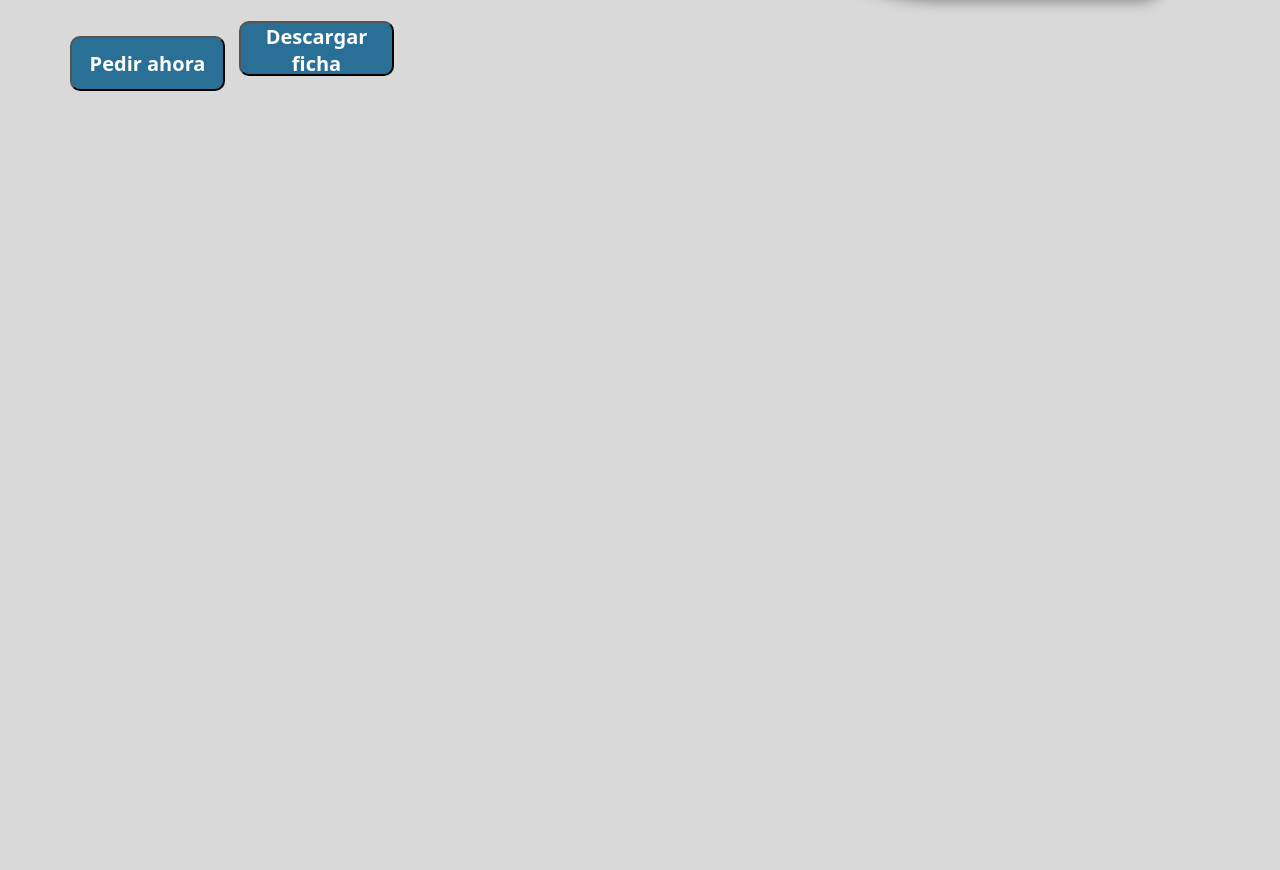
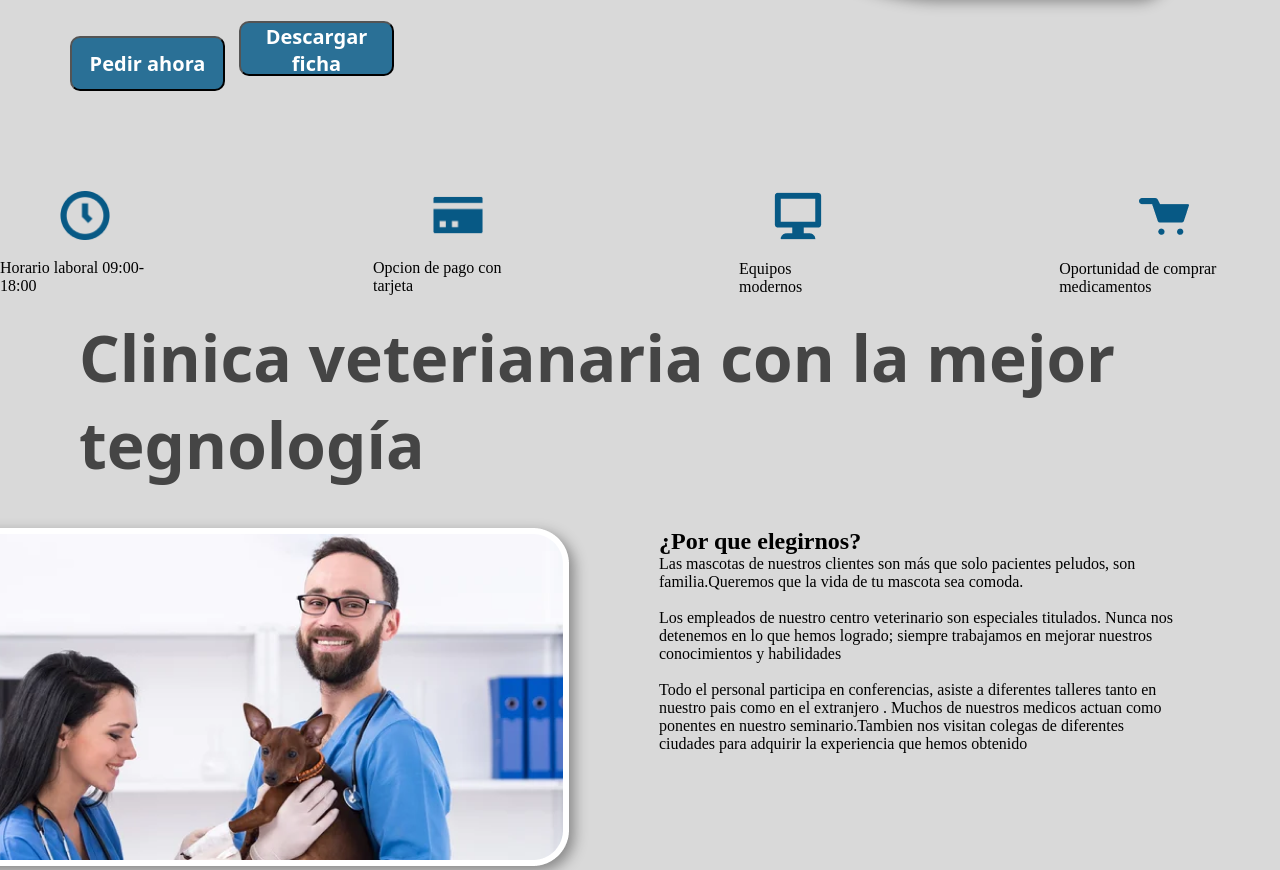
Before and after one commit to felixantonio24/PetsSico, a plain HTML site: page index.html in a window 1280 px wide. Shown: the part 571-1441 px from the top of the page. Before the commit the page ends 800 px from the top, so only its background shows below. Drawn offline with Linux system fonts and the light colour scheme.

Commit message:
proscs-section

```diff
--- a/assets/style/style.css
+++ b/assets/style/style.css
@@ -22,6 +22,7 @@ ul {
     gap: 80px; /* Espaciado entre los elementos */
     padding: 0; /* Eliminamos padding por defecto del ul */
     margin: 0; /* Eliminamos margen por defecto del ul */
+
 }
 
 ul > li {
@@ -101,3 +102,55 @@ gap: 22vh;
     filter: drop-shadow(5px 5px 7px rgba(0, 0, 0, 0.379));
 
 }
+
+.containerwhigetg{
+    display: flex;
+    justify-content: center;
+    gap: 27vh;
+    margin-top: 9vh;
+}
+
+.whidget_1 ,.whidget_2  {
+    width: 50px;
+    margin-left: 60px;
+}
+.whidget_3, .whidget_4{
+    width: 50px;
+}
+.whidget_3{
+    margin-left: 34px;
+}
+.whidget_4{
+    margin-left: 80px;
+
+}
+
+.parr-whidget{
+    margin-top: 15px;
+}
+
+.title-superio-section{
+
+    font-family: system-ui, -apple-system, BlinkMacSystemFont, 'Segoe UI', Roboto, Oxygen, Ubuntu, Cantarell, 'Open Sans', 'Helvetica Neue', sans-serif;
+
+    font-size: 8vh;
+    margin-bottom: 40px;
+    color: #454545;
+    margin-left: 79px;
+}
+
+.container-section{
+    display: flex;
+    justify-content: center;
+    gap: 90px;
+    margin-left: -20vh;
+}
+
+
+.grupo1_section{
+filter: drop-shadow(5px 5px 7px rgba(0, 0, 0, 0.379));
+}
+
+.grupo2_section{
+    max-width: 65vh;
+}
--- a/index.html
+++ b/index.html
@@ -52,6 +52,48 @@
                             <img src="assets/img/Hero Image.png" alt="a" class="img-header">
                         </div>
     </div>
+    <br>
+    <div class="containerwhigetg">
+        <div>
+            <img src="assets/img/Clock.png" alt="reloj" class="whidget_1">
+            <p class="parr-whidget">Horario laboral 09:00-18:00</p>
+        </div>
+        <div>
+            <img src="assets/img/Credit card.png" alt="tarjeta" class="whidget_2">
+            <p class="parr-whidget">Opcion de pago con tarjeta</p>
+        </div>
+        <div>
+            <img src="assets/img/Monitor.png" alt="monitor" class="whidget_3">
+            <p class="parr-whidget" >Equipos modernos</p>
+        </div>
+        <div>
+            <img src="assets/img/Cart.png" alt="carrito" class="whidget_4">
+            <p class="parr-whidget">Oportunidad de comprar medicamentos</p>
+        </div>
+
+    </div>
 </header>
+<br>
+<section>
+     <div>
+                        <h2 class="title-superio-section">Clinica veterianaria con la mejor tegnología </h2>
+                </div>
+    <div class="container-section">
+            <div class="grupo1_section">
+                <div>
+                    <img src="assets/img/Left photo.png" alt="">
+                </div>
+            </div>
+
+            <div class="grupo2_section">
+                <h2 class="tittle-section-rigth">¿Por que elegirnos?</h2>
+                <p> Las mascotas  de nuestros clientes son más que solo pacientes peludos, son familia.Queremos que la vida de tu mascota sea comoda. </p>
+                <br>
+                <p> Los empleados de nuestro centro veterinario son especiales titulados. Nunca nos detenemos en lo que hemos logrado; siempre trabajamos en mejorar nuestros conocimientos y habilidades</p>
+                <br>
+                <p>Todo el personal participa en conferencias, asiste a diferentes talleres tanto en nuestro pais como en el extranjero . Muchos de nuestros medicos actuan como ponentes en nuestro seminario.Tambien nos visitan colegas de diferentes ciudades para adquirir la experiencia que hemos obtenido   </p>
+            </div>
+    </div>
+</section>
 </body>
 </html>
```
Also changed, not shown: assets/img/Cart.png (added), assets/img/Clock.png (added), assets/img/Credit card.png (added), assets/img/Monitor.png (added).
